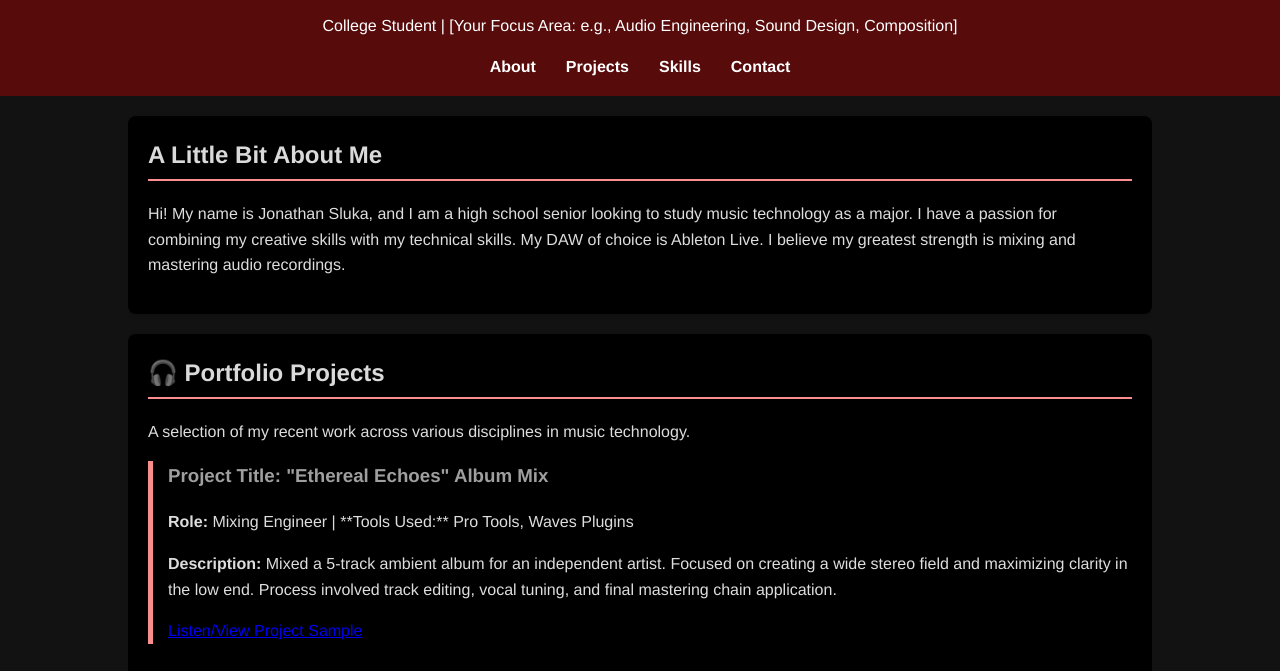
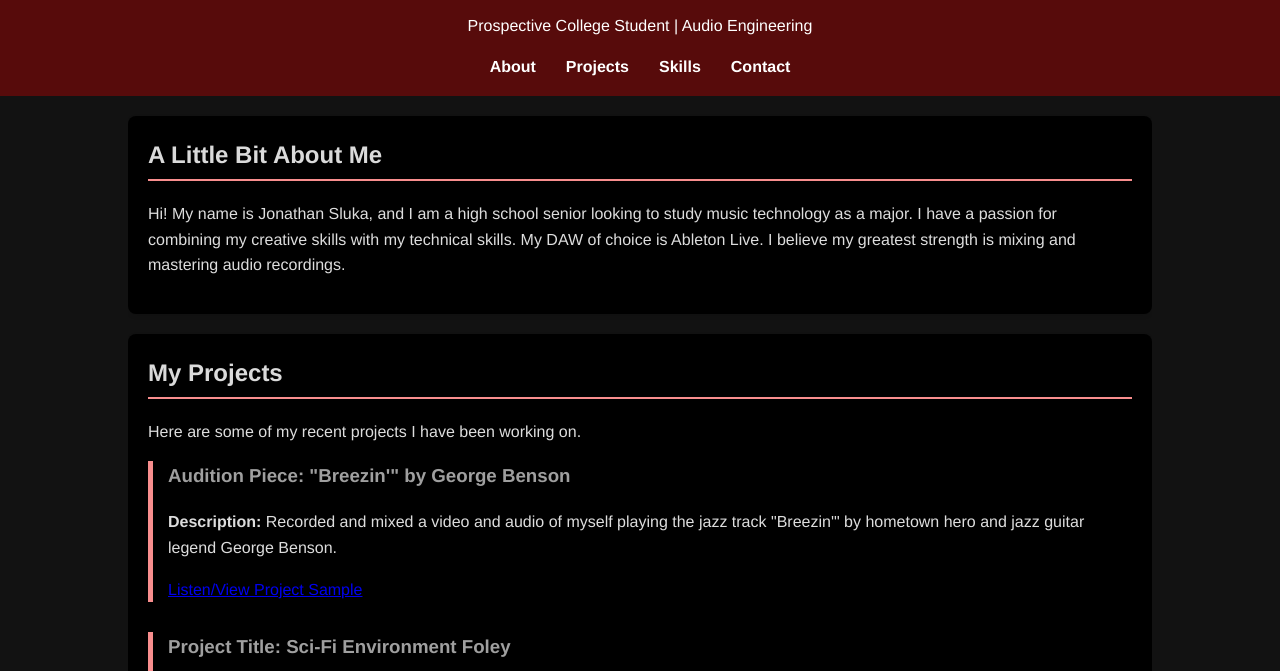
Before and after one commit to jsluka95/cmu-portfolio, a plain HTML site: page index.html in a window 1280 px wide. Shown: the part 92-763 px from the top of the page. Drawn offline with Linux system fonts and the light colour scheme.

Commit message:
updated header, projects sections

```diff
--- a/index.html
+++ b/index.html
@@ -99,7 +99,7 @@
 
     <header>
         <h1>Jonathan Sluka's Music Technology Portfolio</h1>
-        <p>College Student | [Your Focus Area: e.g., Audio Engineering, Sound Design, Composition]</p>
+        <p>Prospective College Student | Audio Engineering</p>
         <nav>
             <ul>
                 <li><a href="#about">About</a></li>
@@ -118,13 +118,12 @@
             </section>
 
         <section id="projects">
-            <h2>🎧 Portfolio Projects</h2>
-            <p>A selection of my recent work across various disciplines in music technology.</p>
+            <h2>My Projects</h2>
+            <p>Here are some of my recent projects I have been working on.</p>
 
             <div class="portfolio-item">
-                <h3>Project Title: "Ethereal Echoes" Album Mix</h3>
-                <p><strong>Role:</strong> Mixing Engineer | **Tools Used:** Pro Tools, Waves Plugins</p>
-                <p><strong>Description:</strong> Mixed a 5-track ambient album for an independent artist. Focused on creating a wide stereo field and maximizing clarity in the low end. Process involved track editing, vocal tuning, and final mastering chain application.</p>
+                <h3>Audition Piece: "Breezin'" by George Benson</h3>
+                <p><strong>Description:</strong> Recorded and mixed a video and audio of myself playing the jazz track "Breezin'" by hometown hero and jazz guitar legend George Benson.</p>
                 <p><a href="[Link to Audio/Video File]" target="_blank">Listen/View Project Sample</a></p>
             </div>
 
```
